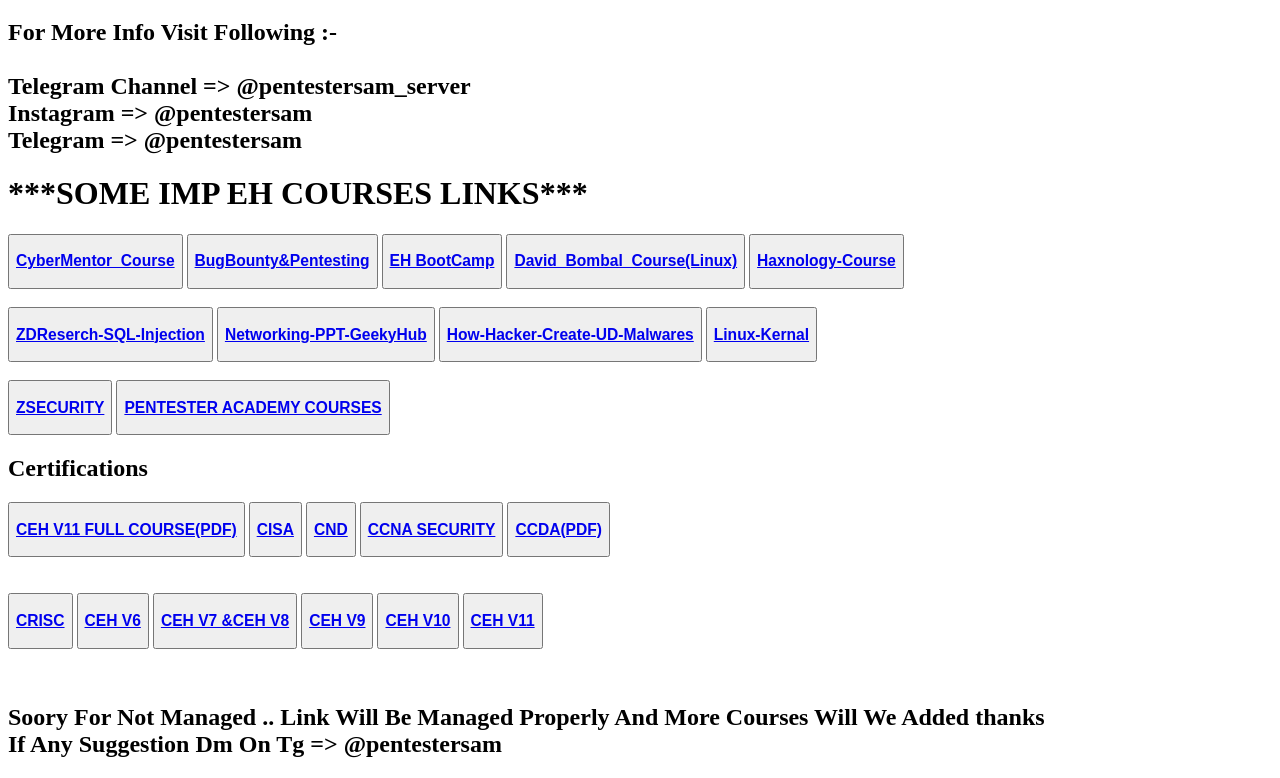
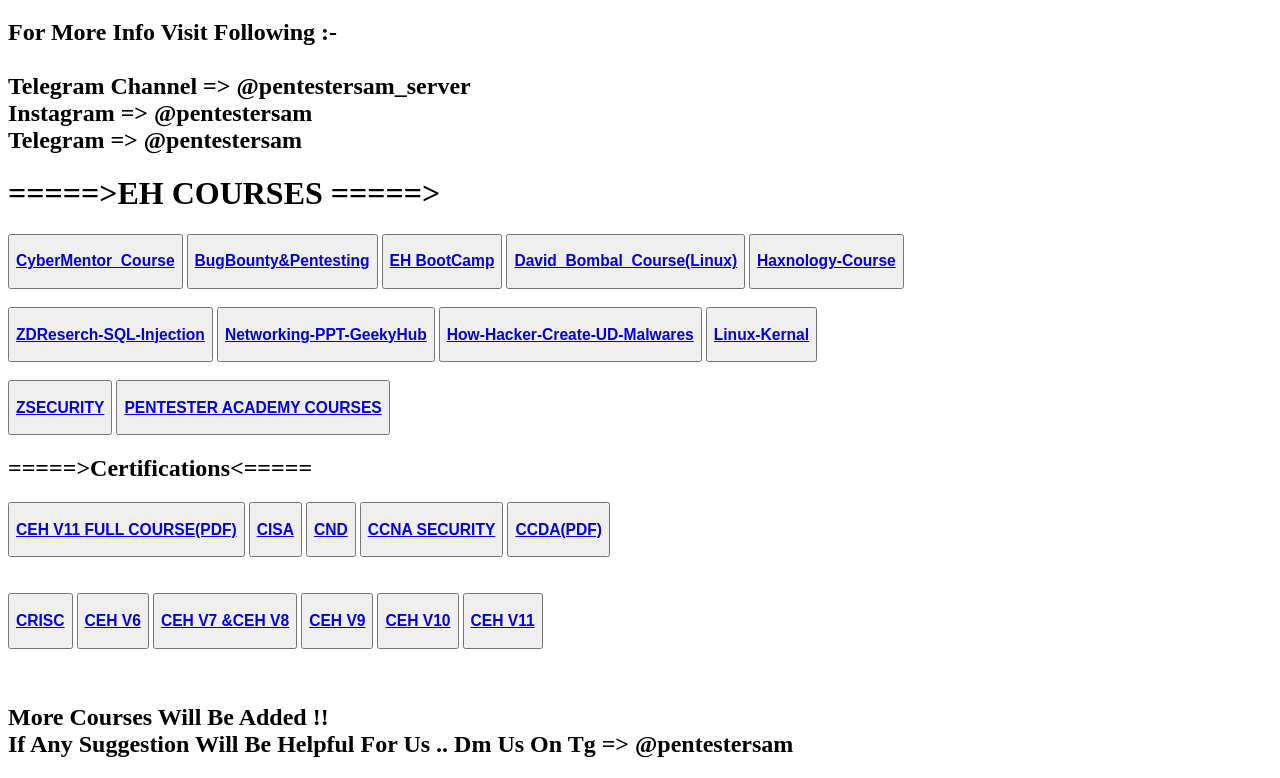
Before and after one commit to Pentestersam/Learners, a plain HTML site: page index.html in a window 1280 px wide. Shown: the part 470-1248 px from the top of the page. Drawn offline with Linux system fonts and the light colour scheme.

Commit message:
Update index.html

```diff
--- a/index.html
+++ b/index.html
@@ -16,7 +16,7 @@
       </h2>
 
 
-        <h1>***SOME IMP EH COURSES LINKS***</h1>
+        <h1>=====>EH COURSES =====></h1>
 
 
 
@@ -58,7 +58,8 @@
         <button><h3><a href="https://drive.google.com/drive/folders/1aoRMOqhVRjTSSGvDSW_36VRur_Iv5k-P" target="_blank">PENTESTER ACADEMY COURSES</a></h3></button>
 
 
-        <h2>Certifications </h2>
+        <h2>=====>Certifications<===== </h2>
+
 
                 <button><h3><a href="https://mega.nz/folder/OgEzwSTJ#bgmlEe38YWAv9_HgSfeYoA" target="_blank">CEH V11 FULL COURSE(PDF)</a></h3></button>
 
@@ -101,10 +102,11 @@
 
 
 
-        <h2> Soory For Not Managed .. Link Will Be Managed Properly And More Courses Will We Added thanks
-            <br>
-            If Any Suggestion Dm On Tg => @pentestersam
+        <h2>More Courses Will Be Added !!
+<br>
+            If Any Suggestion Will Be Helpful For Us .. Dm Us On Tg => @pentestersam
         </h2>
+
 
     </html>
 
```
